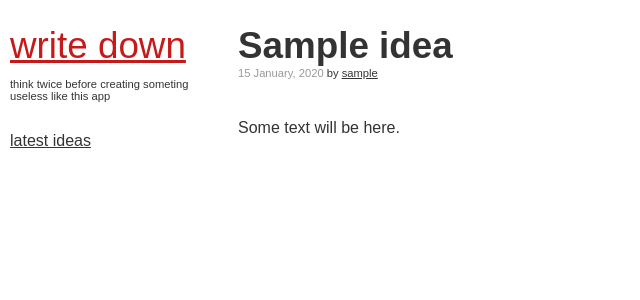
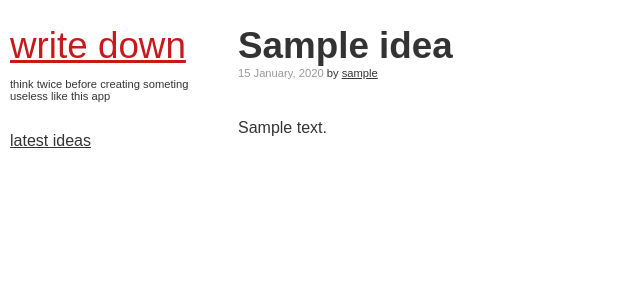
Before and after one commit to kalimatas/writedownme, a Flask app: template application/templates/full.html in a window 1280 px wide. Shown: the top 300 px of the page, without its empty margins (0-640 px from the left). Run offline with Flask 2, Linux system fonts and the light colour scheme; the template is opened without the code that fills it: most values are stand-ins (such as "Sample title", 1, 10 or a date in 2020).

Commit message:
fix full content

```diff
--- a/application/templates/full.html
+++ b/application/templates/full.html
@@ -10,6 +10,6 @@
 <p style="margin:0; padding:0; font-size: 0.7em;"><span class="date">{{ idea.date.strftime('%d %B, %Y')}}</span> by
 <span class="author"><a href="{{ url_for('author', author=idea.author_nickname) }}">{{ idea.author_nickname }}</a></span></p>
 
-<div id="idea_content">Some text will be here.</div>
+<div id="idea_content">{{ idea.content }}</div>
 
 {% endblock %}
```
